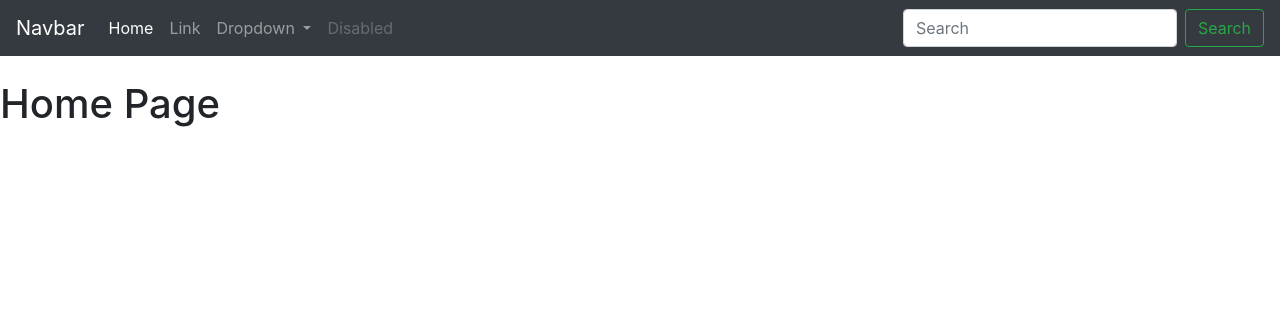
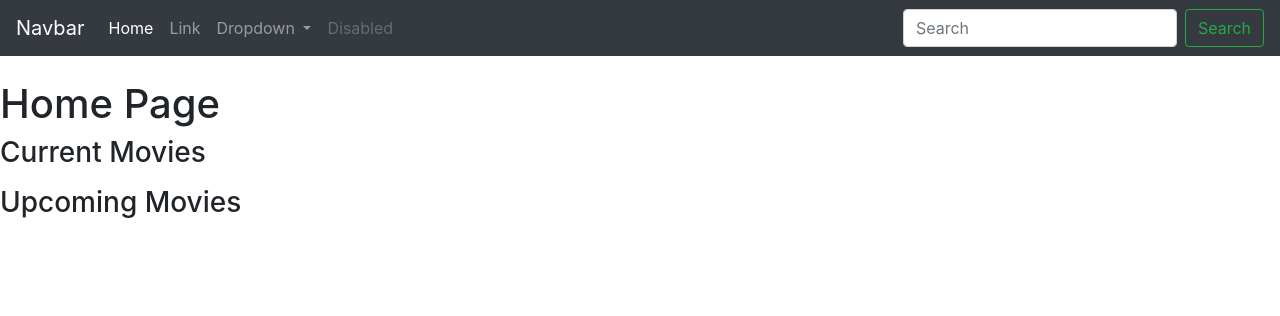
Before and after one commit to abhinav1912/Movie-Review-System, a Django app: page / in a window 1280 px wide. Shown: the top 316 px of the page. Run offline with Django 3.2, Linux system fonts and the light colour scheme; some libraries are stand-ins or nearby versions.

Commit message:
update home page

```diff
--- a/review/templates/home.html
+++ b/review/templates/home.html
@@ -2,4 +2,16 @@
 {% block content %}
     <br>
     <h1>Home Page</h1>
+    <h3>Current Movies</h3>
+    <ul>
+        {% for movie in current_movies %}
+            <li>{{ movie.name }} : <a href="{{movie.trailer_link}}">Trailer Link</a> : <a href="{{movie.poster_link}}">Poster Link</a></li>
+        {% endfor %}
+    </ul>
+    <h3>Upcoming Movies</h3>
+    <ul>
+        {% for movie in upcoming_movies %}
+        <li>{{ movie.name }} : <a href="{{movie.trailer_link}}">Trailer Link</a> : <a href="{{movie.poster_link}}">Poster Link</a></li>
+        {% endfor %}
+    </ul>
 {% endblock %}
```
